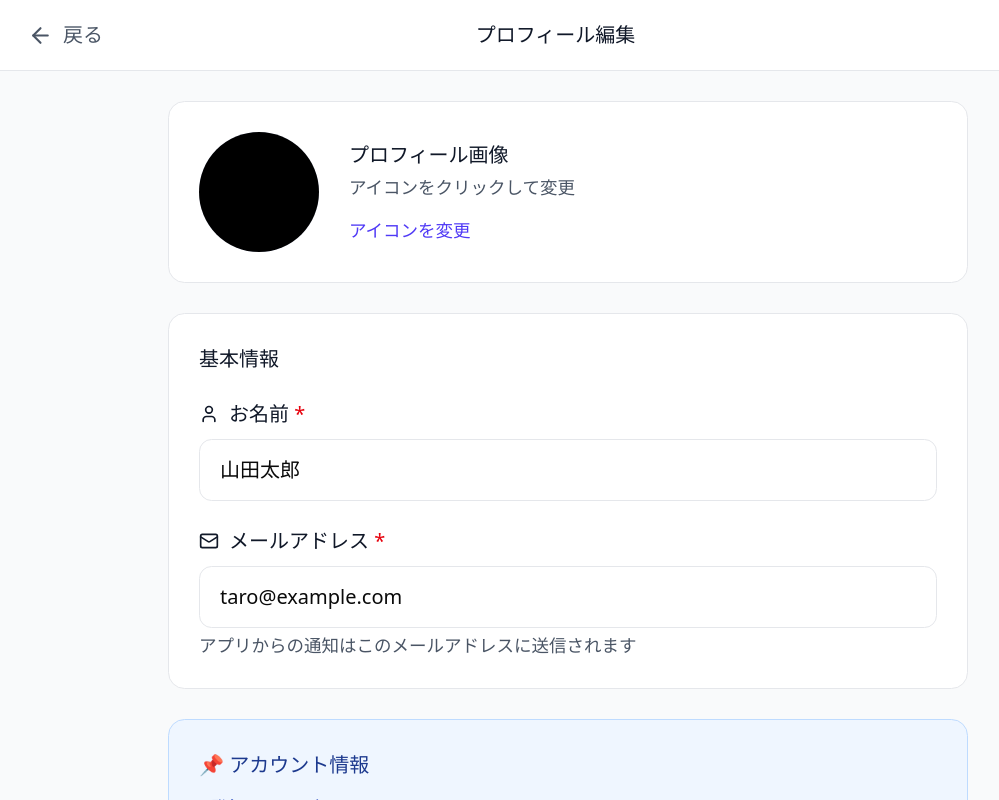
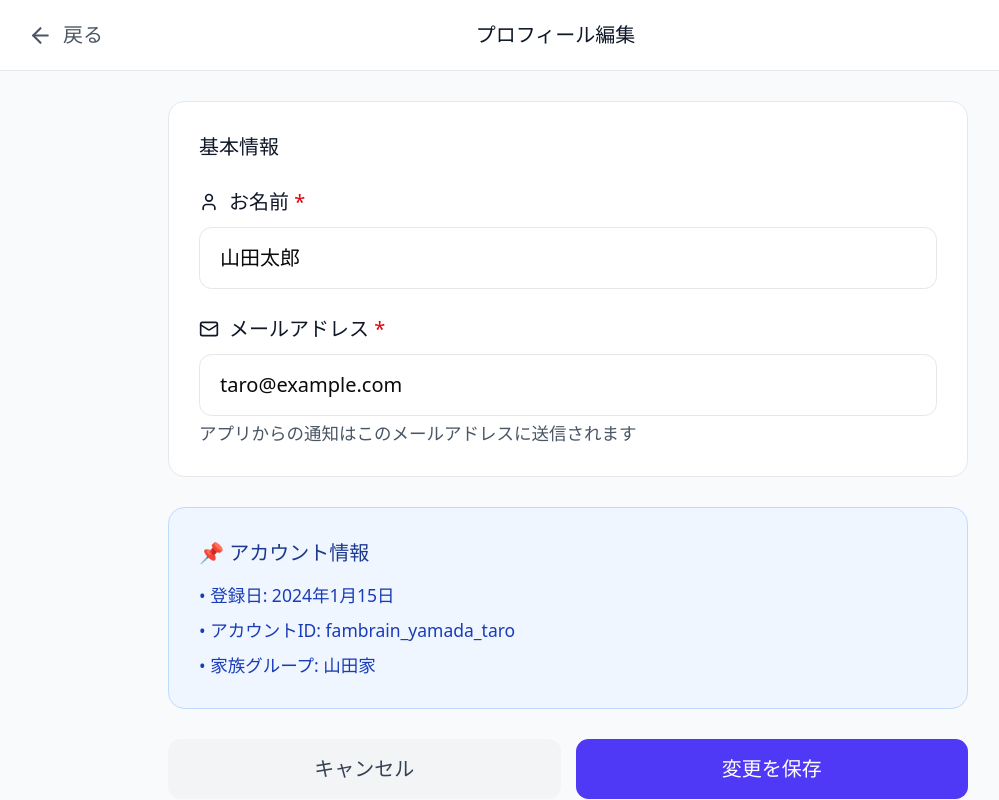
Before and after one commit to furuya-3150/fam-diary-log-client, a Next.js app: page /settings/profile-edit in a window 1280 px wide. Shown: the top 800 px of the page, without its empty margins (72-1071 px from the left). Built offline with nearby package versions, Linux system fonts and the light colour scheme.

Commit message:
プロフィール編集

```diff
--- a/src/components/ProfileEditScreen.tsx
+++ b/src/components/ProfileEditScreen.tsx
@@ -72,8 +72,8 @@ export function ProfileEditScreen({ onBack }: ProfileEditScreenProps) {
 
         <form onSubmit={handleSubmit} className="space-y-6">
           {/* アバター */}
-          <div className="bg-white rounded-xl border border-gray-200 p-6">
-            <div className="flex items-center gap-6">
+          {/* <div className="bg-white rounded-xl border border-gray-200 p-6"> */}
+            {/* <div className="flex items-center gap-6">
               <div className="relative">
                 <button
                   type="button"
@@ -100,10 +100,10 @@ export function ProfileEditScreen({ onBack }: ProfileEditScreenProps) {
                   アイコンを変更
                 </button>
               </div>
-            </div>
+            </div> */}
 
             {/* アバター選択 */}
-            {showAvatarPicker && (
+            {/* {showAvatarPicker && (
               <div className="mt-6 p-4 bg-gray-50 rounded-lg border border-gray-200">
                 <p className="text-sm text-gray-700 mb-3">アイコンを選択：</p>
                 <div className="grid grid-cols-8 gap-2">
@@ -123,8 +123,8 @@ export function ProfileEditScreen({ onBack }: ProfileEditScreenProps) {
                   ))}
                 </div>
               </div>
-            )}
-          </div>
+            )} */}
+          {/* </div> */}
 
           {/* 基本情報 */}
           <div className="bg-white rounded-xl border border-gray-200 p-6 space-y-5">
```
